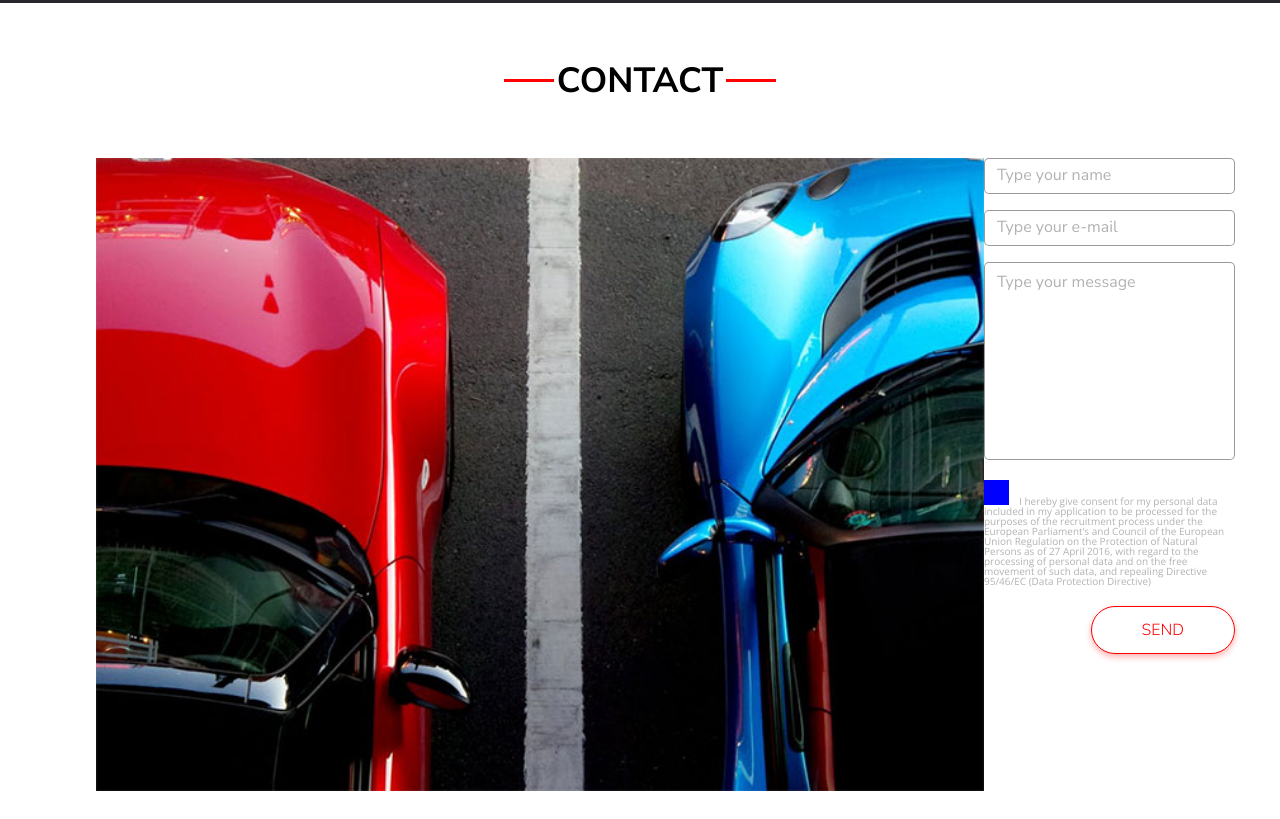
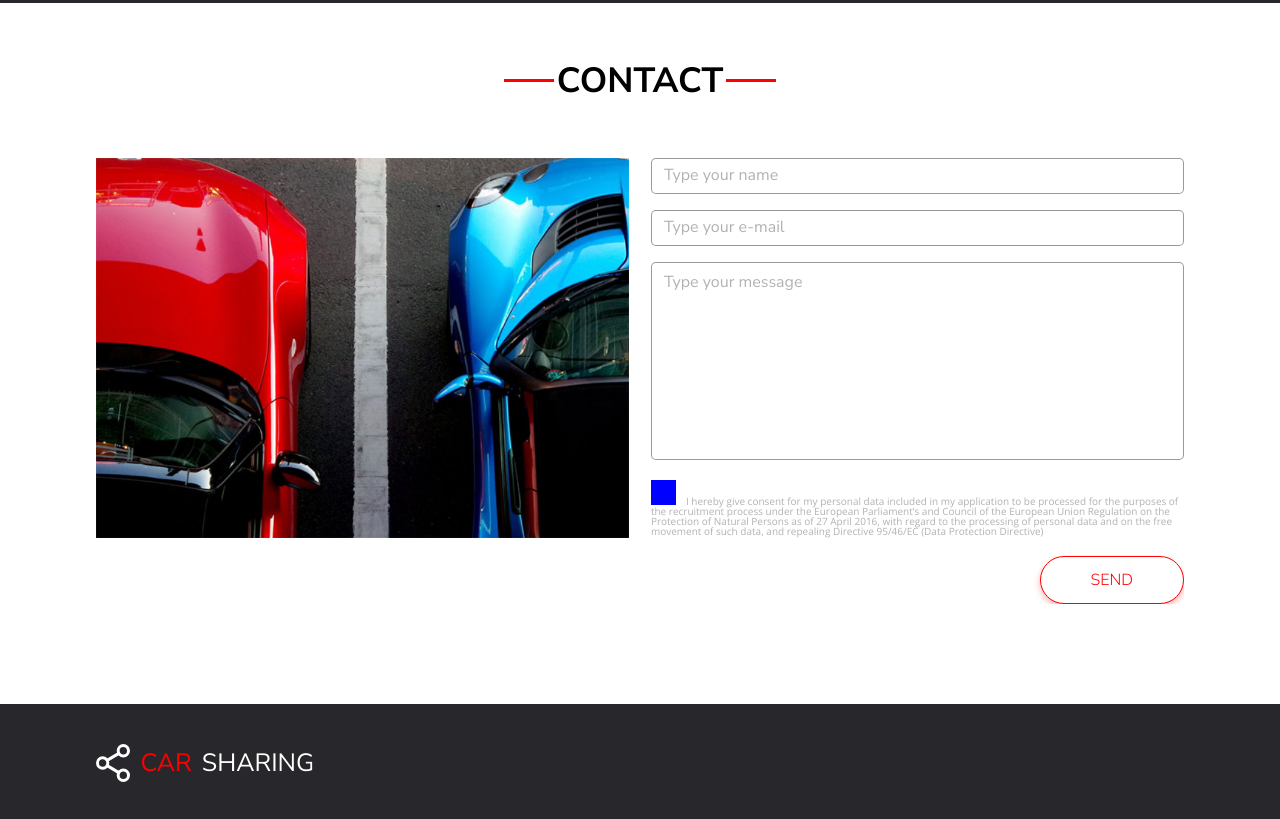
Before and after one commit to piosob/Car-sharing-CL, a plain HTML site: page index.html in a window 1280 px wide. Shown: the part 2155-2974 px from the top of the page. Drawn offline with nearby package versions, Linux system fonts and the light colour scheme.

Commit message:
fixed img

```diff
--- a/style/style.css
+++ b/style/style.css
@@ -266,6 +266,7 @@ article p {
 
 .contact-container img, .contact-container form {
     flex-basis: 49%;
+    overflow: hidden;
 }
 
 input, textarea {
```
